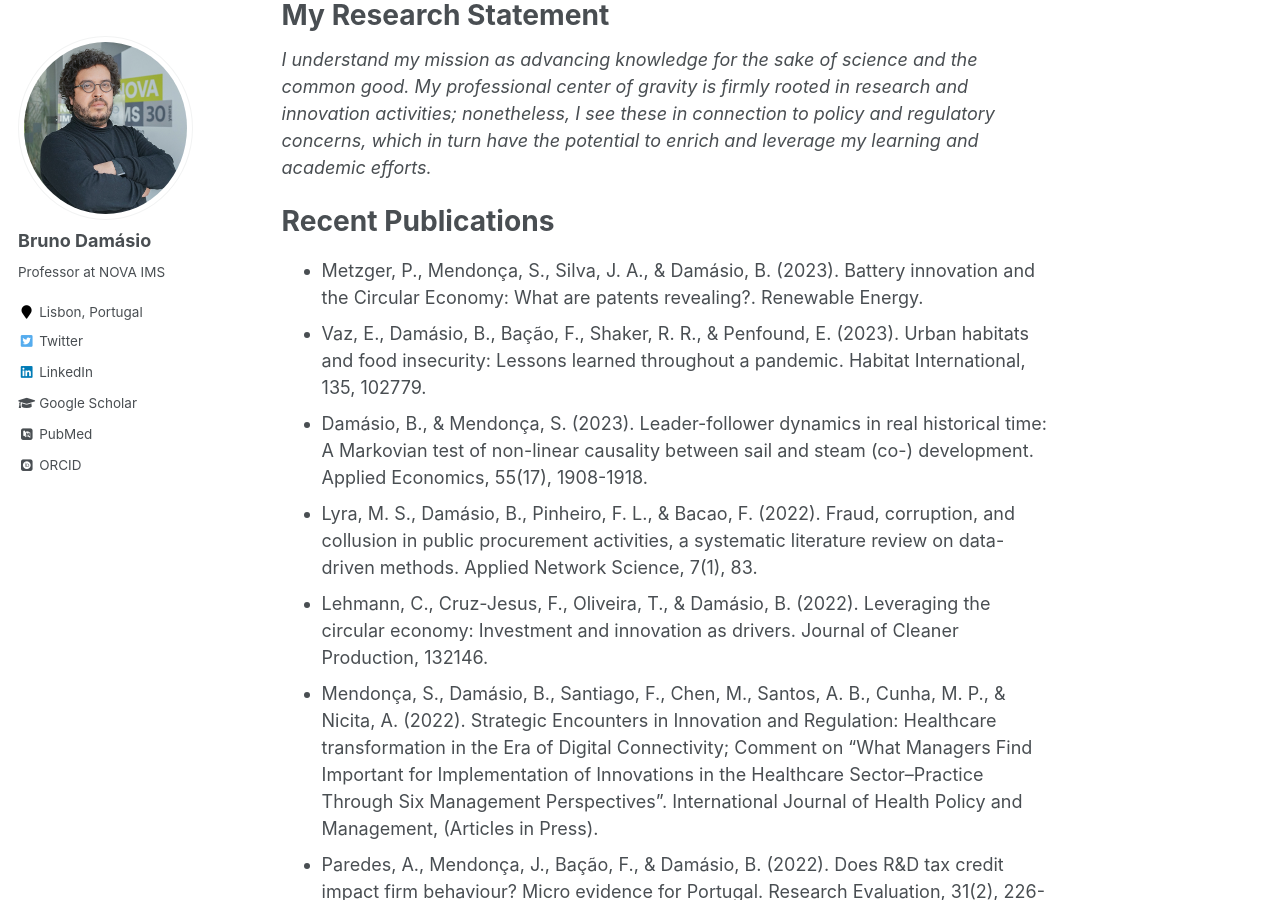
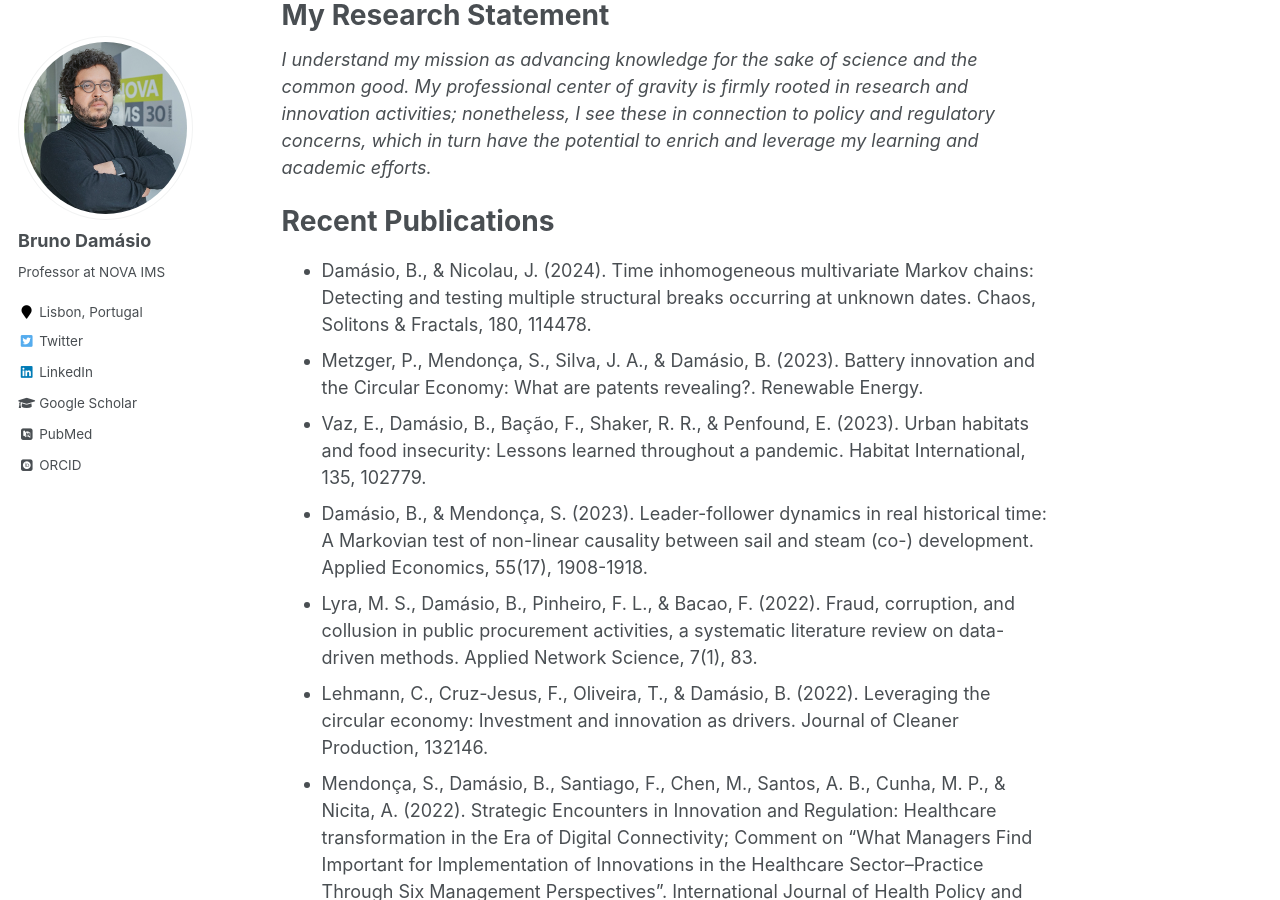
Before and after one commit to damasiob/damasiob.github.io, a Jekyll site: the page built from _pages/about.md, in a window 1280 px wide and 900 px high, scrolled down 536 px. Built offline with Jekyll 4.4.1, drawn with Linux system fonts in a browser that asks for light colours; some web fonts are replaced.

Commit message:
Update about.md

```diff
--- a/_pages/about.md
+++ b/_pages/about.md
@@ -21,6 +21,7 @@ My Research Statement
 Recent Publications
 ======
 
+* Damásio, B., & Nicolau, J. (2024). Time inhomogeneous multivariate Markov chains: Detecting and testing multiple structural breaks occurring at unknown dates. Chaos, Solitons & Fractals, 180, 114478.
 * Metzger, P., Mendonça, S., Silva, J. A., & Damásio, B. (2023). Battery innovation and the Circular Economy: What are patents revealing?. Renewable Energy.
 * Vaz, E., Damásio, B., Bação, F., Shaker, R. R., & Penfound, E. (2023). Urban habitats and food insecurity: Lessons learned throughout a pandemic. Habitat International, 135, 102779.
 * Damásio, B., & Mendonça, S. (2023). Leader-follower dynamics in real historical time: A Markovian test of non-linear causality between sail and steam (co-) development. Applied Economics, 55(17), 1908-1918.
```
